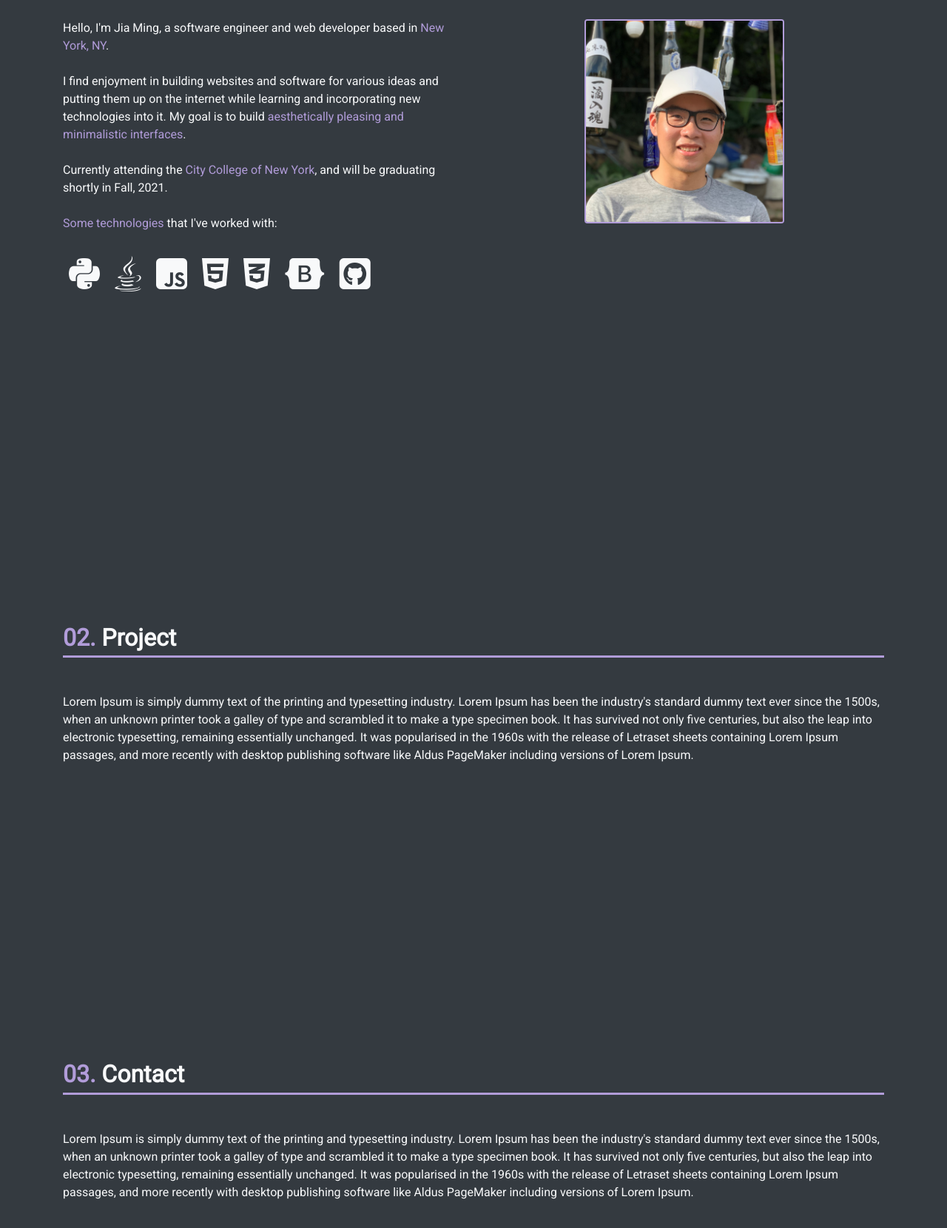
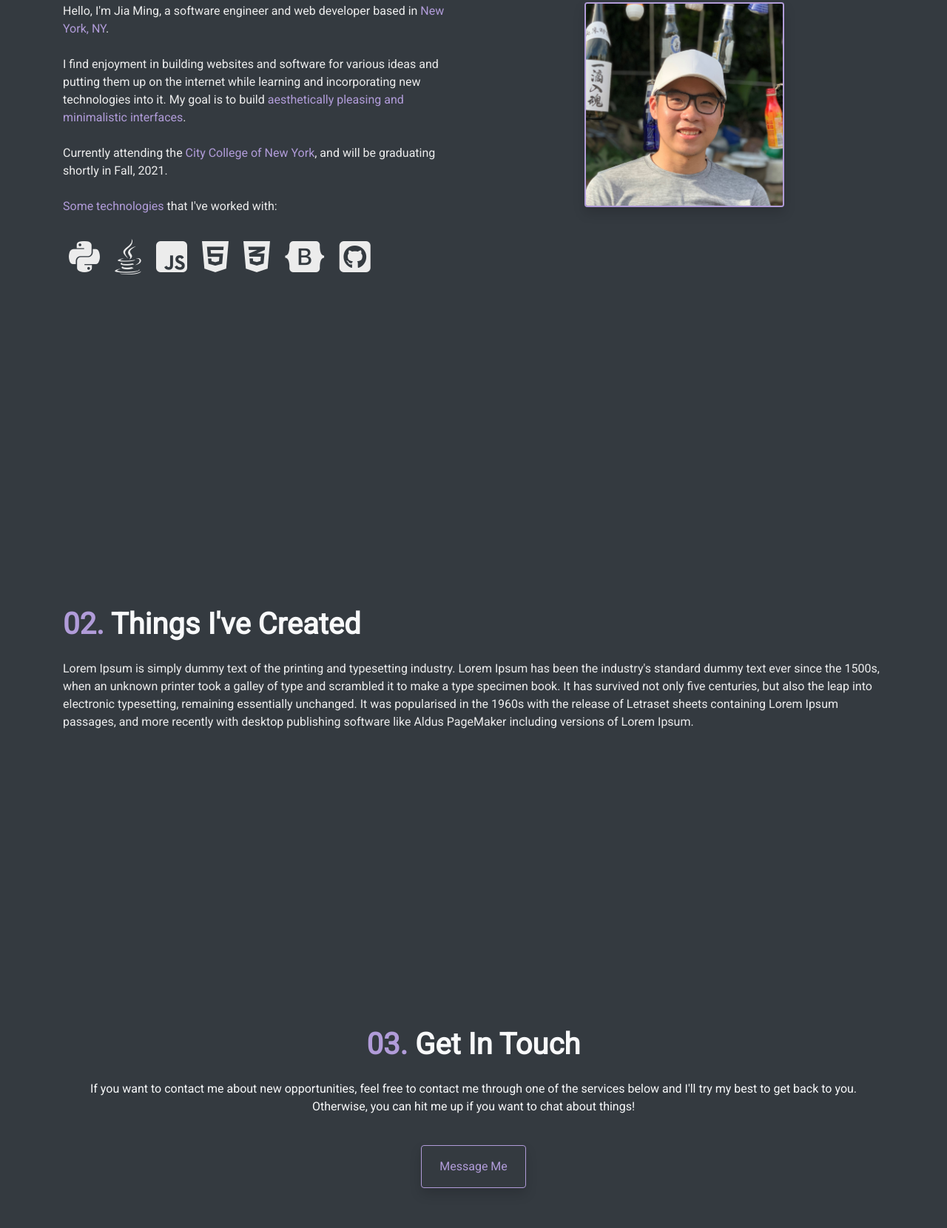
Before and after one commit to jma8774/jma8774.github.io, a website: page index.html in a window 1280 px wide. Shown: the part 912-2572 px from the top of the page at 74% size. Drawn offline with nearby package versions, Linux system fonts and the light colour scheme.

Commit message:
updated contacts

```diff
--- a/custom_css.css
+++ b/custom_css.css
@@ -20,7 +20,7 @@ html {
 }
 
 .section-name {
-  font-size: 1.5rem;
+  font-size: 1.75rem;
   font-weight: bold;
 }
 
@@ -90,7 +90,7 @@ html {
     font-size: 1.25rem;
   }
   .section-name {
-    font-size: 1.5rem;
+    font-size: 1.75rem;
   }
   .section-body {
     font-size: 1rem;
@@ -105,7 +105,7 @@ html {
     font-size: 1.5rem;
   }
   .section-name {
-    font-size: 1.5rem;
+    font-size: 2.1rem;
   }
   .section-body {
     font-size: 1rem;
@@ -120,7 +120,7 @@ html {
     font-size: 1.75rem;
   }
   .section-name {
-    font-size: 1.75rem;
+    font-size: 2.25rem;
   }
   .section-body {
     font-size: 1rem;
@@ -136,7 +136,7 @@ html {
     font-size: 2rem;
   }
   .section-name {
-    font-size: 2rem;
+    font-size: 2.5rem;
   }
   .section-body {
     font-size: 1rem;
@@ -152,11 +152,15 @@ body, main {
 }
 
 .text-title-purple {
-  color: #e4cfff;
+  color: #b5aacb;
 }
 
-.text-secondary-purple {
-  color: #b5aacb;
+.text-dark-light {
+  color: #ECECEC;
+}
+
+.text-darker-light {
+  color: #D3D3D3;
 }
 
 .border-purple {
@@ -282,16 +286,16 @@ body, main {
   }
 }
 
-/* Border Sliding */
+/* Border Sliding
 .border-slide:after {
   content: '';
   display: block;
-  margin-top: 5px;
+  margin-top: 0px;
   height: 3px;
   width: 0px;
   background: #b19cd9;
-  -webkit-animation: border-slide 0.5s ease-in 0.25s forwards;
-          animation: border-slide 0.5s ease-in 0.25s forwards;
+  -webkit-animation: border-slide 1s ease-in 0.25s forwards;
+          animation: border-slide 1s ease-in 0.25s forwards;
 }
 @-webkit-keyframes border-slide {
   0% {
@@ -310,6 +314,10 @@ body, main {
   }
 }
 
+.section-name {
+  display:inline-block;
+} */
+
 /* About Section */
 #profile-pic {
   border: 2px solid #b19cd9;
@@ -326,6 +334,10 @@ body, main {
   z-index: 1;
 }
 
-.tech-icons:hover {
+.hover-purple-icons:hover {
   color: #b19cd9;
 }
+
+.contact-icons:hover {
+  cursor: pointer;
+}
--- a/custom_js.js
+++ b/custom_js.js
@@ -17,14 +17,14 @@ function add_slide_in(tag, idx) {
     }
   });
 }
-function add_border_anim() {
-  tags = ["#about", "#project", "#contact"];
-  $(tags).each(function(i, el) {
-    if($(el + " > h1").isInViewport()) {
-      $(el + " > h1").addClass("border-slide");
-    }
-  });
-}
+// function add_border_anim() {
+//   tags = ["#about", "#project", "#contact"];
+//   $(tags).each(function(i, el) {
+//     if($(el + " > h1").isInViewport()) {
+//       $(el + " > h1").addClass("border-slide");
+//     }
+//   });
+// }
 function title_slide(isScroll, offset) {
   var delay = 1100;
   if(isScroll) delay = 500;
@@ -71,7 +71,7 @@ jQuery(function() {
     // Slide In
   let tags = ['.about', '.project', '.contact']
   tags.forEach(add_slide_in);
-  add_border_anim();
+  // add_border_anim();
   navbar_slide();
   if($(window).width() < 800 || isMobile)
     title_slide(false, 0);
@@ -110,6 +110,9 @@ jQuery(function() {
   $(window).on("scroll", function (event) {
     // Popover
     $('#btn-heart').popover('hide');
+    $('.hover-purple-icons').each(function(i, el) {
+      $(el).popover('hide');
+    });
     // Toggle Navbar/Dropdown
     var curScrollTop = $(window).scrollTop();
     if(curScrollTop > lastScrollTop) {
@@ -131,7 +134,7 @@ jQuery(function() {
     // Slide In
     let tags = ['.about', '.project', '.contact']
     tags.forEach(add_slide_in)
-    add_border_anim();
+    // add_border_anim();
     title_slide(true, 0);
   });
 
@@ -161,6 +164,28 @@ jQuery(function() {
   $(".nav-contact").on("click", function() {
     $('html,body').animate({scrollTop: $(".contact").offset().top - (viewportHeight * .2)}, 250);
   });
+    // Contact Button
+  $("#btn-contact").on("click", function() {
+    $("#btn-contact").addClass("d-none");
+    $("#contact-list").addClass("slide-up");
+    $("#contact-list").addClass("d-inline-block");
+    $("#contact-list").removeClass("d-none");
+  });
+  // $("#btn-email").on("click", function() {
+  //   $('html,body').animate({scrollTop: $(".about").offset().top - (viewportHeight * .2)}, 250);
+  // });
+  // $("#btn-discord").on("click", function() {
+  //   $('html,body').animate({scrollTop: $(".about").offset().top - (viewportHeight * .2)}, 250);
+  // });
+  // $("#btn-linkedin").on("click", function() {
+  //   $('html,body').animate({scrollTop: $(".about").offset().top - (viewportHeight * .2)}, 250);
+  // });
+  $('.contact-icons').each(function(i, el) {
+    $(el).on("click", function() {
+      console.log($(el).attr("value"));
+    });
+  });
+
 
   // On Mouse Hover
     // Rotate Arrow
@@ -177,6 +202,13 @@ jQuery(function() {
   $("#profile-pic").mouseleave(function() {
     $("#profile-pic").css("transform", "scale(1)");
   });
+
+  // Popover Event
+  $('.contact-icons').on('show.bs.popover', function () {
+    $('.hover-purple-icons').each(function(i, el) {
+      $(el).popover('hide');
+    });
+  })
 });
 
 
--- a/index.html
+++ b/index.html
@@ -78,16 +78,16 @@
 <main role="main" class="container text-light bg-dark my-5">
   <div id="title">
     <div id="name" class="title-anim text-light"><strong>Jia Ming Ma. </strong></div>
-    <div id="name-body" class="mt-2 title-anim text-secondary-purple"><strong>Software Engineer and Web Developer based in New York, NY.</strong></div>
-    <button type="button" id="btn-proceed" class="btn btn-dark text-purple border-purple mt-3 title-anim px-lg-4 py-lg-3 shadow">
+    <div id="name-body" class="mt-2 title-anim text-title-purple"><strong>Software Engineer and Web Developer based in New York, NY.</strong></div>
+    <button type="button" id="btn-proceed" class="btn btn-dark text-purple border-purple mt-3 title-anim px-lg-4 py-lg-3 py-2 shadow">
       Proceed &nbsp <i class="fas fa-arrow-right fa-sm arrow-rotate"></i>
     </button>
   </div>
 
   <div id="about">
-    <h1 class="about section-name mb-5"> <span class="text-purple">01.</span> About Me </h1>
+    <h1 class="about section-name mb-4"> <span class="text-purple">01.</span> About Me </h1>
     <div class="row justify-content-around">
-      <div class="about section-body mb-5 col-xl-6 col-md-6">
+      <div class="about text-dark-light section-body mb-5 col-xl-6 col-md-6">
         Hello, I'm Jia Ming, a software engineer and web developer based in <span class="text-purple">New York, NY</span>.
         </br>
         </br>
@@ -101,32 +101,47 @@
         </br>
         </br>
         <div class="about">
-          <i class="fab fa-python fa-3x px-2 pt-2 tech-icons" data-toggle="tooltip" data-placement="bottom" title="Python"></i>
-          <i class="fab fa-java fa-3x px-2 pt-2 tech-icons" data-toggle="tooltip" data-placement="bottom" title="Java"></i>
-          <i class="fab fa-js-square fa-3x px-2 pt-2 tech-icons" data-toggle="tooltip" data-placement="bottom" title="JavaScript"></i>
-          <i class="fab fa-html5 fa-3x px-2 pt-2 tech-icons" data-toggle="tooltip" data-placement="bottom" title="HTML"></i>
-          <i class="fab fa-css3-alt fa-3x px-2 pt-2 tech-icons" data-toggle="tooltip" data-placement="bottom" title="CSS"></i>
-          <i class="fab fa-bootstrap fa-3x px-2 pt-2 tech-icons" data-toggle="tooltip" data-placement="bottom" title="Bootstrap"></i>
-          <i class="fab fa-github-square fa-3x px-2 pt-2 tech-icons" data-toggle="tooltip" data-placement="bottom" title="GitHub"></i>
+          <i class="fab fa-python fa-3x px-2 pt-2 hover-purple-icons" data-toggle="tooltip" data-placement="bottom" title="Python"></i>
+          <i class="fab fa-java fa-3x px-2 pt-2 hover-purple-icons" data-toggle="tooltip" data-placement="bottom" title="Java"></i>
+          <i class="fab fa-js-square fa-3x px-2 pt-2 hover-purple-icons" data-toggle="tooltip" data-placement="bottom" title="JavaScript"></i>
+          <i class="fab fa-html5 fa-3x px-2 pt-2 hover-purple-icons" data-toggle="tooltip" data-placement="bottom" title="HTML"></i>
+          <i class="fab fa-css3-alt fa-3x px-2 pt-2 hover-purple-icons" data-toggle="tooltip" data-placement="bottom" title="CSS"></i>
+          <i class="fab fa-bootstrap fa-3x px-2 pt-2 hover-purple-icons" data-toggle="tooltip" data-placement="bottom" title="Bootstrap"></i>
+          <i class="fab fa-github-square fa-3x px-2 pt-2 hover-purple-icons" data-toggle="tooltip" data-placement="bottom" title="GitHub"></i>
         </div>
       </div>
       <div class="about section-body col-xl-6 col-md-6 text-center">
-        <img id="profile-pic" class="rounded w-50" src="img/profile.jpg">
+        <img id="profile-pic" class="rounded w-50 shadow" src="img/profile.jpg">
       </div>
     </div>
   </div>
 
   <div id="project">
-    <h1 class="project section-name mb-5 mt-5"> <span class="text-purple">02.</span> Project </h1>
-    <div class="project section-body">
+    <h1 class="project section-name mb-4 mt-5"> <span class="text-purple">02.</span> Things I've Created</h1>
+    <div class="project section-body text-dark-light">
       Lorem Ipsum is simply dummy text of the printing and typesetting industry. Lorem Ipsum has been the industry's standard dummy text ever since the 1500s, when an unknown printer took a galley of type and scrambled it to make a type specimen book. It has survived not only five centuries, but also the leap into electronic typesetting, remaining essentially unchanged. It was popularised in the 1960s with the release of Letraset sheets containing Lorem Ipsum passages, and more recently with desktop publishing software like Aldus PageMaker including versions of Lorem Ipsum.
     </div>
   </div>
 
-  <div id="contact">
-    <h1 class="contact section-name mb-5 mt-5"> <span class="text-purple">03.</span> Contact </h1>
-    <div class="contact section-body">
-      Lorem Ipsum is simply dummy text of the printing and typesetting industry. Lorem Ipsum has been the industry's standard dummy text ever since the 1500s, when an unknown printer took a galley of type and scrambled it to make a type specimen book. It has survived not only five centuries, but also the leap into electronic typesetting, remaining essentially unchanged. It was popularised in the 1960s with the release of Letraset sheets containing Lorem Ipsum passages, and more recently with desktop publishing software like Aldus PageMaker including versions of Lorem Ipsum.
+  <div id="contact" class="text-center">
+    <h1 class="contact section-name mb-4 mt-5"> <span class="text-purple">03.</span> Get In Touch </h1>
+    <div class="contact section-body pb-4">
+      If you want to contact me about new opportunities, feel free to contact me through one of the services below and I'll try my best to get back to you. Otherwise, you can hit me up if you want to chat about things!
+    </div>
+    <button type="button" id="btn-contact" class="btn btn-dark contact text-purple border-purple mt-3 px-lg-4 py-lg-3 py-2 shadow">
+      Message Me
+    </button>
+    <div id="contact-list" class="contact mt-3 d-none bg-darker px-3 py-4 rounded shadow">
+      <div class="text-darker-light mb-4"> Click on any of the following to copy to clipboard. </div>
+      <span data-toggle="tooltip" data-placement="bottom" title="Email">
+        <i id="btn-email" class="far fa-envelope fa-3x px-2 pt-2 hover-purple-icons contact-icons" value="jma8774@bths.edu" data-toggle="popover" data-placement="top" data-content="Copied to clipboard!"></i>
+      </span>
+      <span data-toggle="tooltip" data-placement="bottom" title="Discord">
+        <i id="btn-discord" class="fab fa-discord fa-3x px-2 pt-2 hover-purple-icons contact-icons" value="mong#1905" data-toggle="popover" data-placement="top" data-content="Copied to clipboard!"></i>
+      </span>
+      <span data-toggle="tooltip" data-placement="bottom" title="LinkedIn">
+        <i id="btn-linkedin" class="fab fa-linkedin fa-3x px-2 pt-2 hover-purple-icons contact-icons" value="https://www.linkedin.com/in/jma8774/" data-toggle="popover" data-placement="top" data-content="Copied to clipboard!"></i>
+      </span>
     </div>
   </div>
 </main><!-- /.container -->
```
